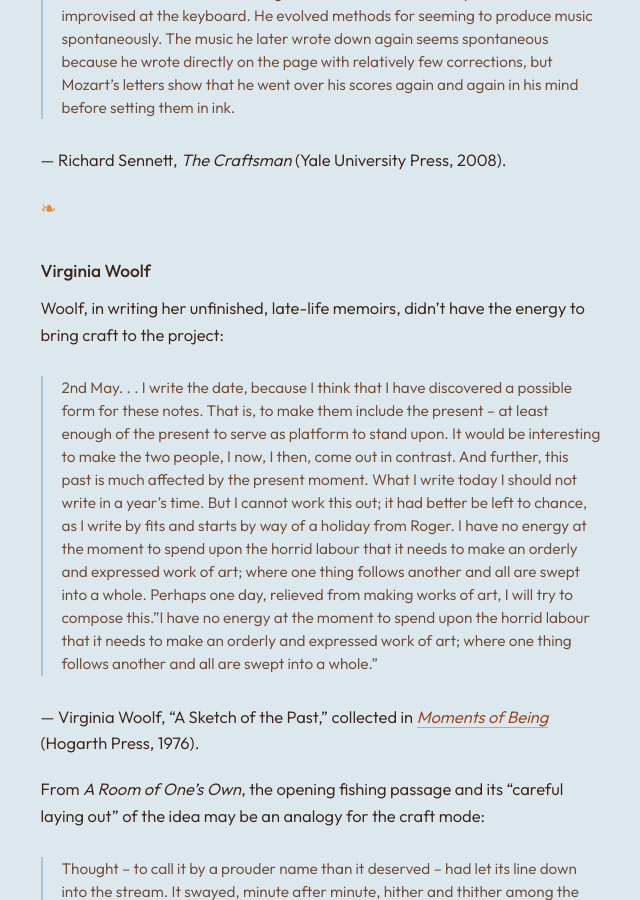
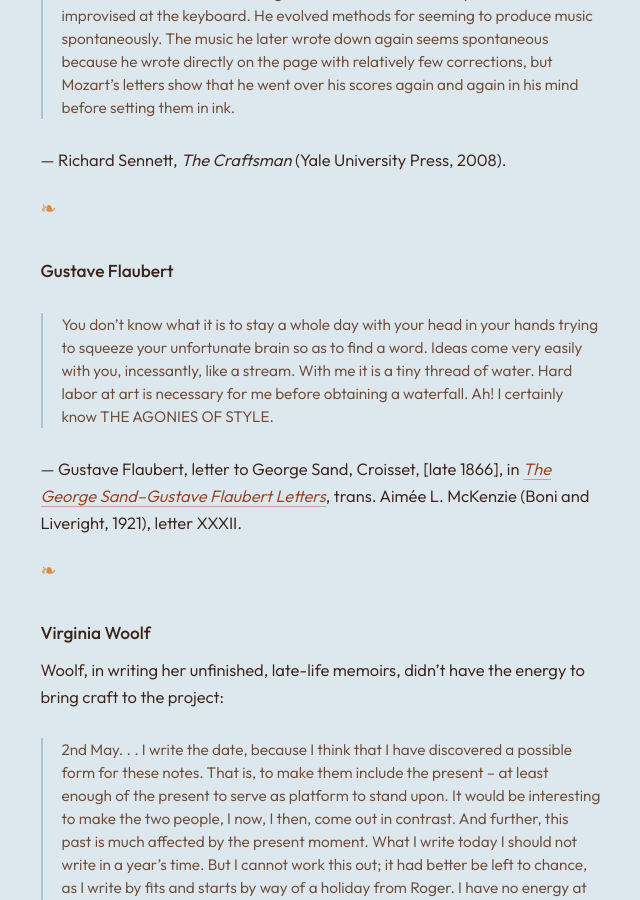
Before and after one commit to lauramoorewrites-del/treasury, a Jekyll site: the page built from _pages/my-theory-of-art-and-craft.md, in a window 1280 px wide and 900 px high, scrolled down 14330 px. Shown: the whole window, without its empty margins (319-959 px from the left). Built offline with Jekyll 4.4.1, drawn with Linux system fonts in a browser that asks for light colours.

Commit message:
Art and craft entry: add Flaubert to George Sand on the agonies of style
Co-Authored-By: Claude Opus 5.5 (1M context) <noreply@anthropic.com>

```diff
--- a/_pages/my-theory-of-art-and-craft.md
+++ b/_pages/my-theory-of-art-and-craft.md
@@ -334,6 +334,14 @@ In my piece I cited Mozart's storied capacity to compose whole works in his mind
 
 <p class="fleuron" aria-hidden="true">❧</p>
 
+### Gustave Flaubert
+
+> You don’t know what it is to stay a whole day with your head in your hands trying to squeeze your unfortunate brain so as to find a word. Ideas come very easily with you, incessantly, like a stream. With me it is a tiny thread of water. Hard labor at art is necessary for me before obtaining a waterfall. Ah! I certainly know THE AGONIES OF STYLE.
+
+— Gustave Flaubert, letter to George Sand, Croisset, [late 1866], in [*The George Sand–Gustave Flaubert Letters*](https://www.gutenberg.org/ebooks/5115), trans. Aimée L. McKenzie (Boni and Liveright, 1921), letter XXXII.
+
+<p class="fleuron" aria-hidden="true">❧</p>
+
 ### Virginia Woolf
 
 Woolf, in writing her unfinished, late-life memoirs, didn't have the energy to bring craft to the project:
```
Also changed, not shown: entries.md (+3 -3 lines).
